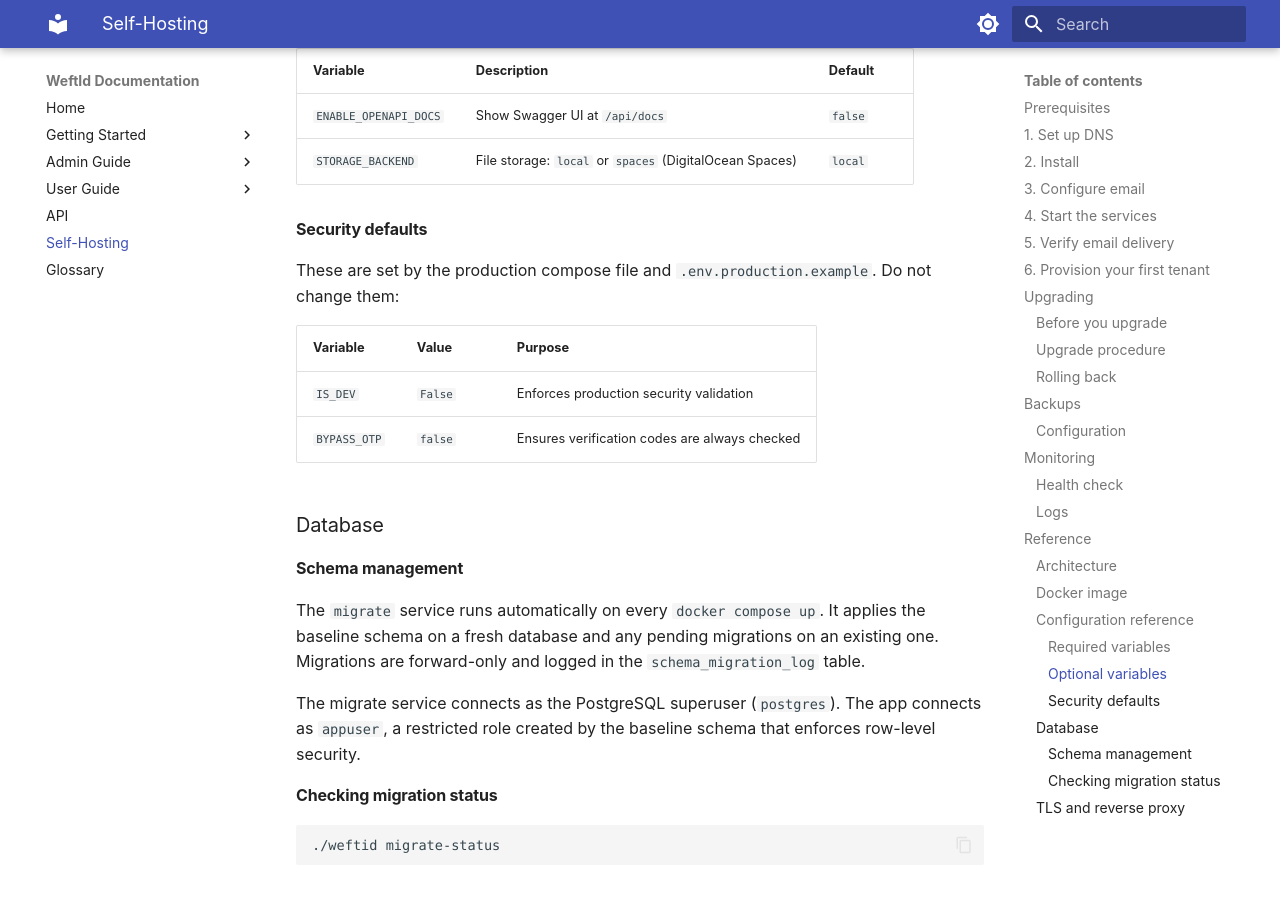
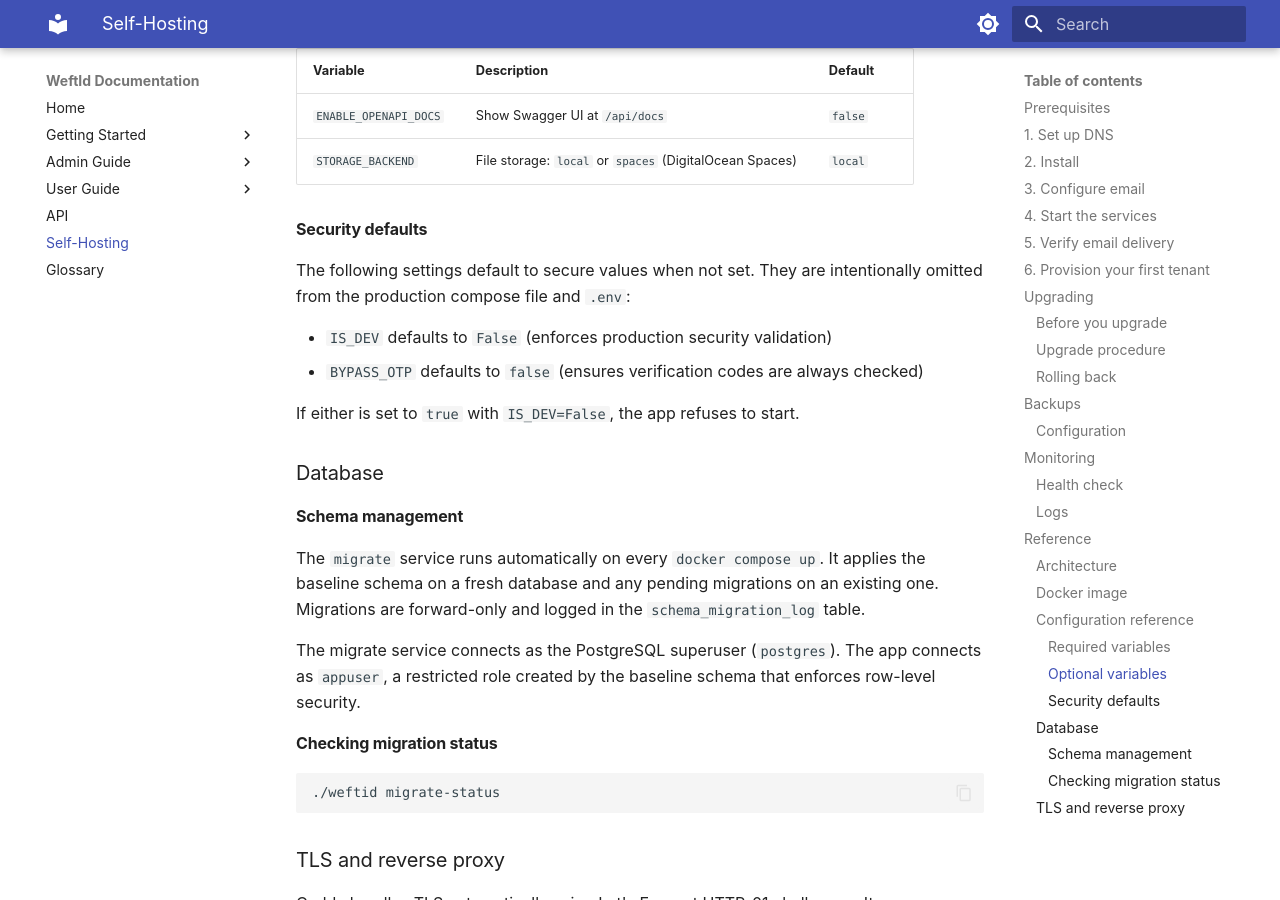
Before and after one commit to Pageloom/weft-id, an MkDocs documentation site: the page built from docs/self-hosting/index.md, in a window 1280 px wide and 900 px high, scrolled down 7564 px. Built offline with MkDocs 1.6.1 and Material for MkDocs 9.7.7, drawn with Linux system fonts in a browser that asks for light colours.

Commit message:
Remove IS_DEV and BYPASS_OTP from production config
Both default to false when unset, so there's no reason to expose them
in the compose file or .env template. The app already refuses to start
if BYPASS_OTP is true in production.

```diff
--- a/docker-compose.production.yml
+++ b/docker-compose.production.yml
@@ -36,7 +36,6 @@ services:
       POSTGRES_USER: appuser
       POSTGRES_PASSWORD: apppass
       POSTGRES_DB: appdb
-      IS_DEV: ${IS_DEV:-False}
       BASE_DOMAIN: ${BASE_DOMAIN}
       SECRET_KEY: ${SECRET_KEY}
       SMTP_HOST: ${SMTP_HOST:-}
@@ -48,7 +47,6 @@ services:
       EMAIL_BACKEND: ${EMAIL_BACKEND:-smtp}
       RESEND_API_KEY: ${RESEND_API_KEY:-}
       SENDGRID_API_KEY: ${SENDGRID_API_KEY:-}
-      BYPASS_OTP: "false"
       ENABLE_OPENAPI_DOCS: ${ENABLE_OPENAPI_DOCS:-false}
       MEMCACHED_HOST: memcached
       MEMCACHED_PORT: "11211"
@@ -77,7 +75,6 @@ services:
       POSTGRES_USER: appuser
       POSTGRES_PASSWORD: apppass
       POSTGRES_DB: appdb
-      IS_DEV: ${IS_DEV:-False}
       BASE_DOMAIN: ${BASE_DOMAIN}
       SECRET_KEY: ${SECRET_KEY}
       SMTP_HOST: ${SMTP_HOST:-}
@@ -89,7 +86,6 @@ services:
       EMAIL_BACKEND: ${EMAIL_BACKEND:-smtp}
       RESEND_API_KEY: ${RESEND_API_KEY:-}
       SENDGRID_API_KEY: ${SENDGRID_API_KEY:-}
-      BYPASS_OTP: "false"
       MEMCACHED_HOST: memcached
       MEMCACHED_PORT: "11211"
       STORAGE_BACKEND: ${STORAGE_BACKEND:-local}
--- a/docs/self-hosting/index.md
+++ b/docs/self-hosting/index.md
@@ -347,12 +347,13 @@ can copy `.env.production.example` and edit it manually.
 
 #### Security defaults
 
-These are set by the production compose file and `.env.production.example`. Do not change them:
+The following settings default to secure values when not set. They are intentionally omitted
+from the production compose file and `.env`:
 
-| Variable | Value | Purpose |
-|----------|-------|---------|
-| `IS_DEV` | `False` | Enforces production security validation |
-| `BYPASS_OTP` | `false` | Ensures verification codes are always checked |
+* `IS_DEV` defaults to `False` (enforces production security validation)
+* `BYPASS_OTP` defaults to `false` (ensures verification codes are always checked)
+
+If either is set to `true` with `IS_DEV=False`, the app refuses to start.
 
 ### Database
 
```
Also changed, not shown: site/search.json, site/self-hosting/index.html, 2 other files.
